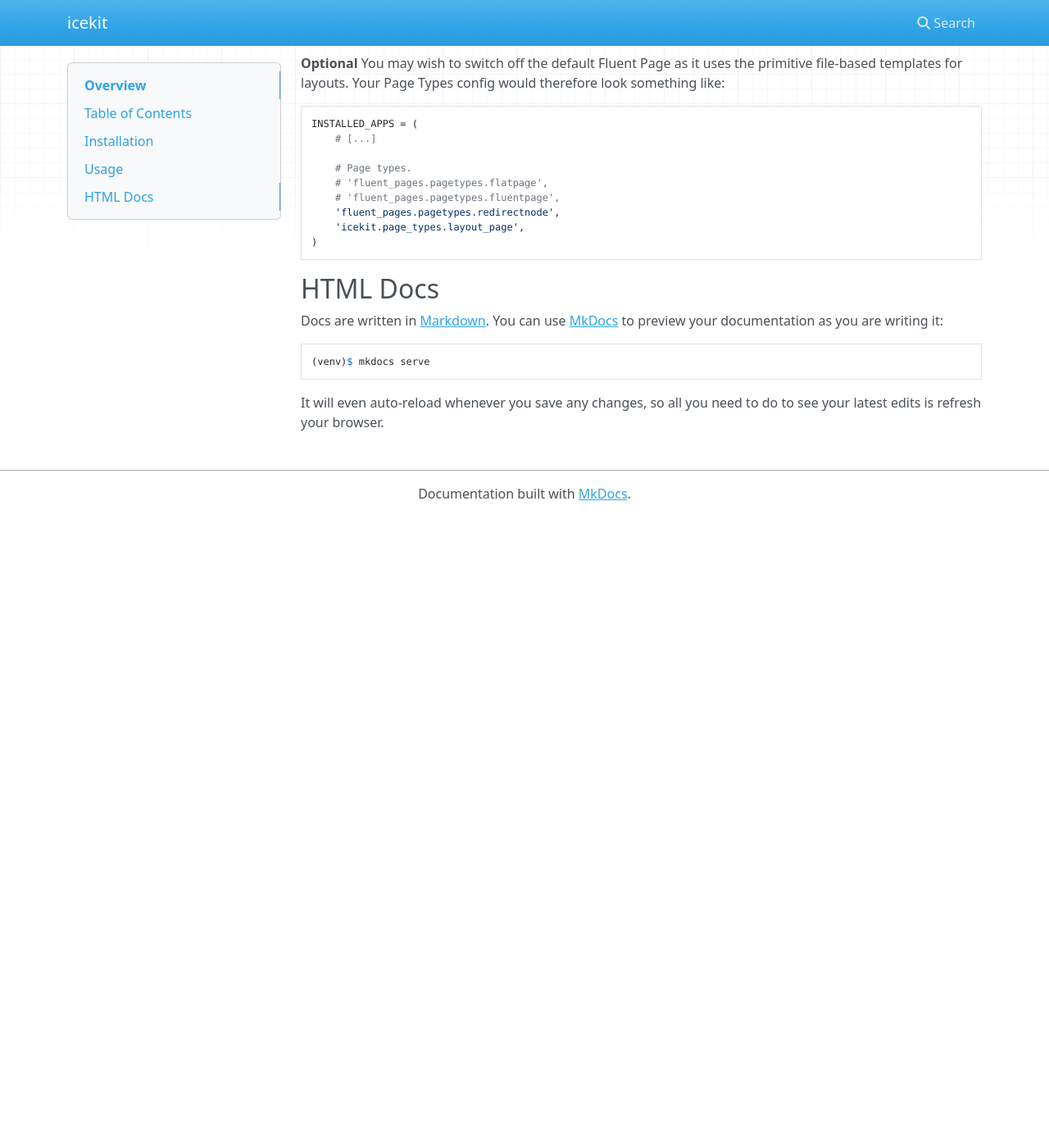
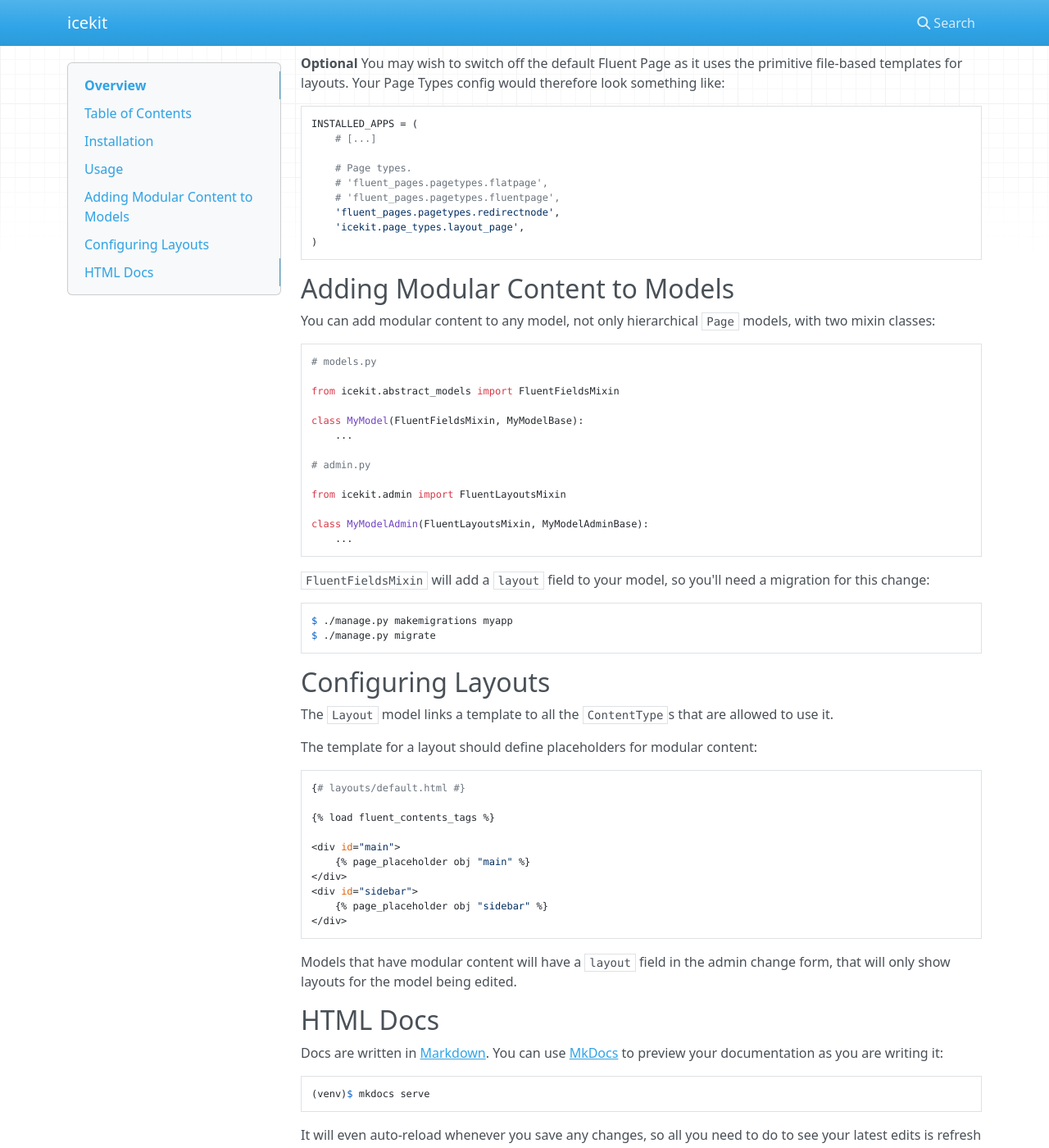
Before and after one commit to ic-labs/django-icekit, an MkDocs documentation site: the page built from docs/index.md, in a window 1280 px wide and 1400 px high, scrolled down 825 px. Shown: the whole window at 82% size. Built offline with MkDocs 1.6.1, drawn with Linux system fonts in a browser that asks for light colours; nearby versions of some CDN libraries; before the commit the page ends 1455 px from its top, so only the background shows below that.

Commit message:
Add docs for adding modular content to models and configuring layouts.

```diff
--- a/docs/index.md
+++ b/docs/index.md
@@ -45,6 +45,52 @@ Run the migrations for the page type:
         'icekit.page_types.layout_page',
     )
 
+## Adding Modular Content to Models
+
+You can add modular content to any model, not only hierarchical `Page` models,
+with two mixin classes:
+
+    # models.py
+
+    from icekit.abstract_models import FluentFieldsMixin
+
+    class MyModel(FluentFieldsMixin, MyModelBase):
+        ...
+
+    # admin.py
+
+    from icekit.admin import FluentLayoutsMixin
+
+    class MyModelAdmin(FluentLayoutsMixin, MyModelAdminBase):
+        ...
+
+`FluentFieldsMixin` will add a `layout` field to your model, so you'll need a
+migration for this change:
+
+    $ ./manage.py makemigrations myapp
+    $ ./manage.py migrate
+
+## Configuring Layouts
+
+The `Layout` model links a template to all the `ContentType`s that are allowed
+to use it.
+
+The template for a layout should define placeholders for modular content:
+
+    {# layouts/default.html #}
+
+    {% load fluent_contents_tags %}
+
+    <div id="main">
+        {% page_placeholder obj "main" %}
+    </div>
+    <div id="sidebar">
+        {% page_placeholder obj "sidebar" %}
+    </div>
+
+Models that have modular content will have a `layout` field in the admin change
+form, that will only show layouts for the model being edited.
+
 ## HTML Docs
 
 Docs are written in [Markdown]. You can use [MkDocs] to preview your
```
